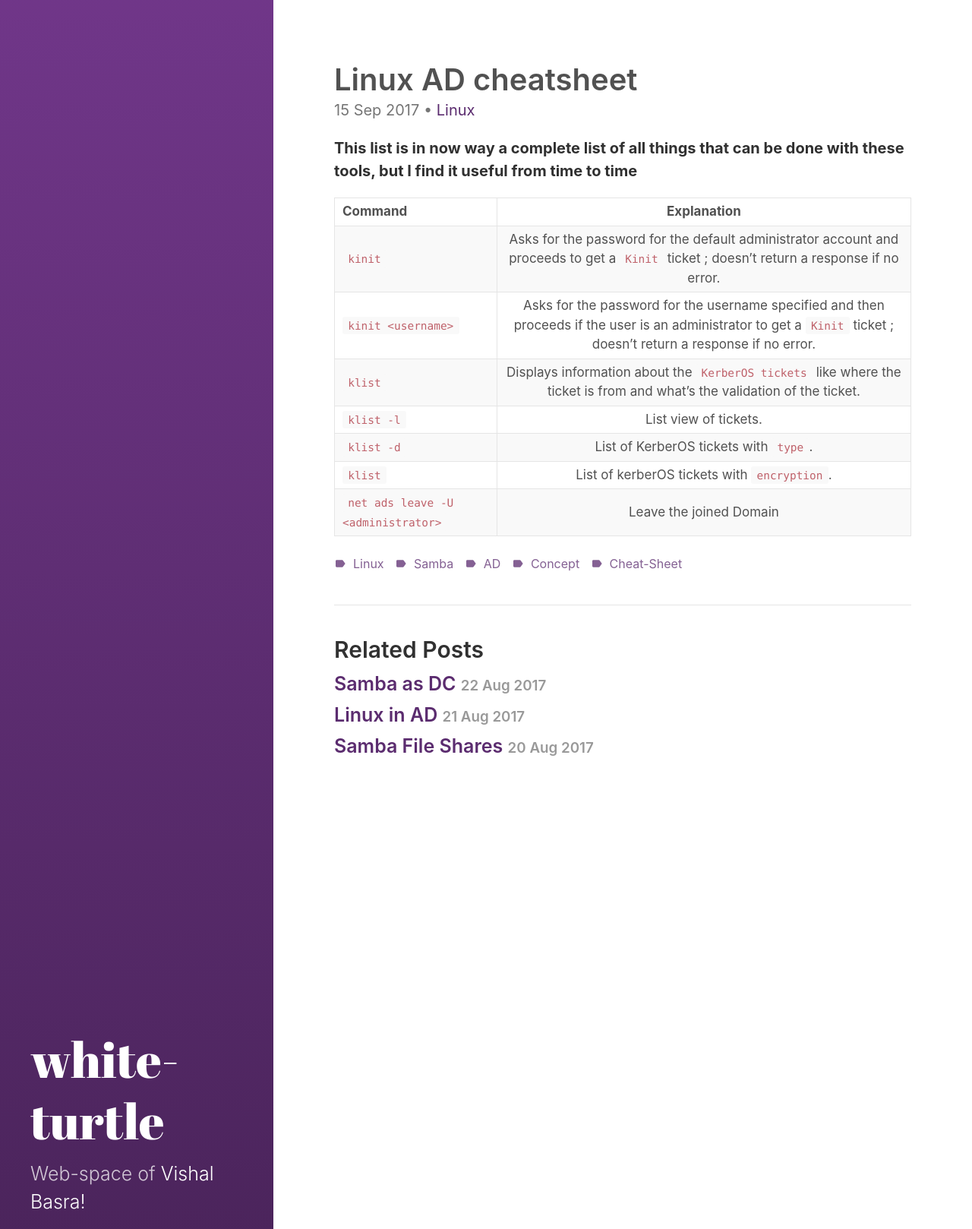
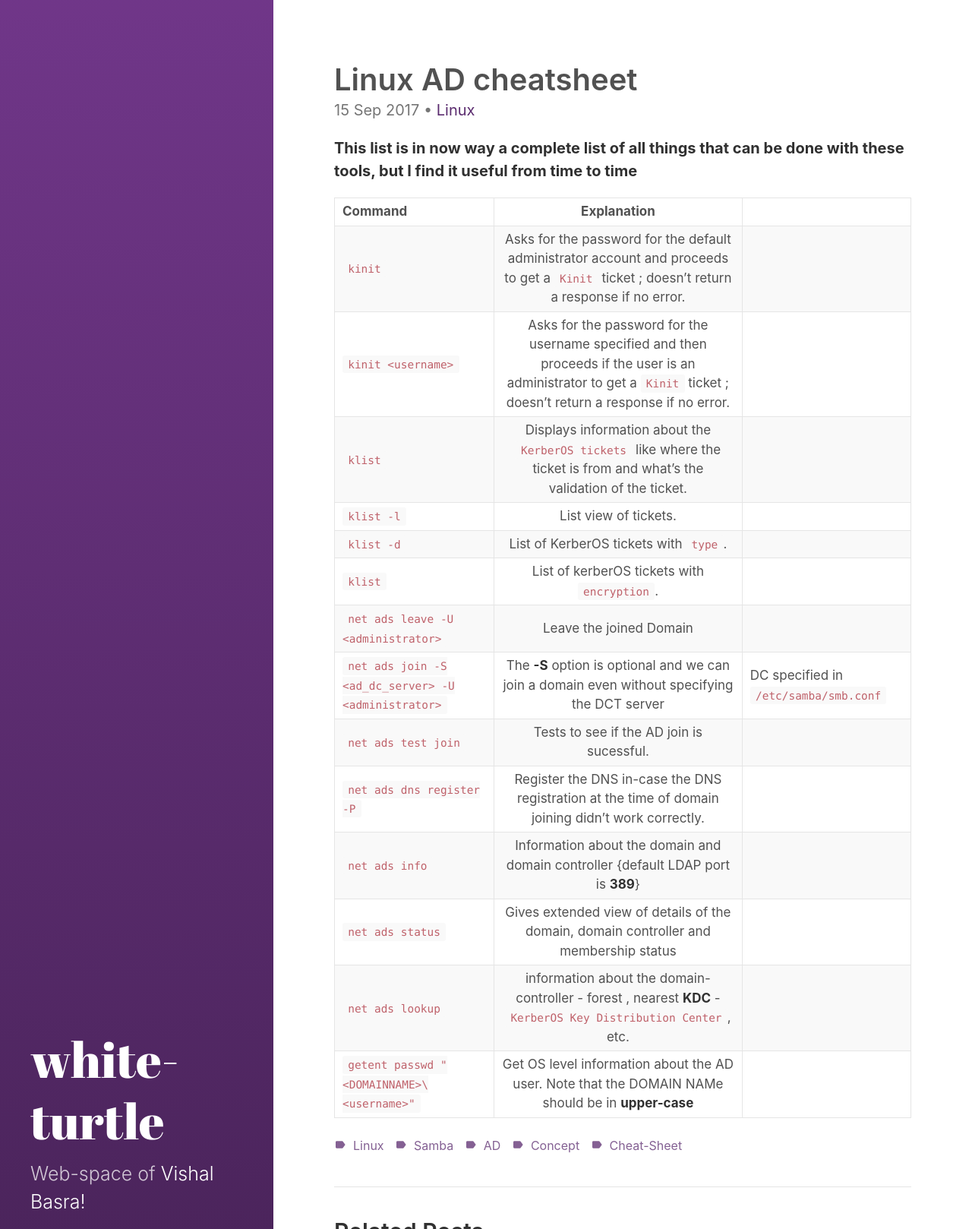
Before and after one commit to vishalbasra/vishalbasra.github.io, a Jekyll site: the page built from _posts/2017-09-15-Linux-ADthings-Cheatsheat.md, in a window 1280 px wide, cut to the strip 0-1618 px from the top of the page. Shown: the whole strip at 76% size. Built offline with Jekyll 4.4.1, drawn with Linux system fonts in a browser that asks for light colours.

Commit message:
Other tests

```diff
--- a/_posts/2017-09-15-Linux-ADthings-Cheatsheat.md
+++ b/_posts/2017-09-15-Linux-ADthings-Cheatsheat.md
@@ -28,3 +28,10 @@ excerpt: Cheat-sheat for linux AD stuff - Samba / winbind / etc.
 | `klist -d `      | List of KerberOS tickets with `type`.  |
 | `klist`      |  List of kerberOS tickets with `encryption`. |
 | `net ads leave -U <administrator>`      | Leave the joined Domain |
+| `net ads join -S <ad_dc_server> -U <administrator>`      |  The **-S** option is optional and we can join a domain even without specifying the DCT server | DC specified in `/etc/samba/smb.conf` |
+| `net ads test join`      | Tests to see if the AD join is sucessful. |
+| `net ads dns register -P`      | Register the DNS in-case the DNS registration at the time of domain joining didn't work correctly. |
+| `net ads info`      | Information about the domain and domain controller {default LDAP port is **389**} |
+| `net ads status`      | Gives extended view of details of the domain, domain controller and membership status |
+| `net ads lookup`      | information about the domain-controller - forest , nearest **KDC** - `KerberOS Key Distribution Center`, etc. |
+| `getent passwd "<DOMAINNAME>\<username>"`      | Get OS level information about the AD user. Note that the DOMAIN NAMe should be in **upper-case**  |
```
